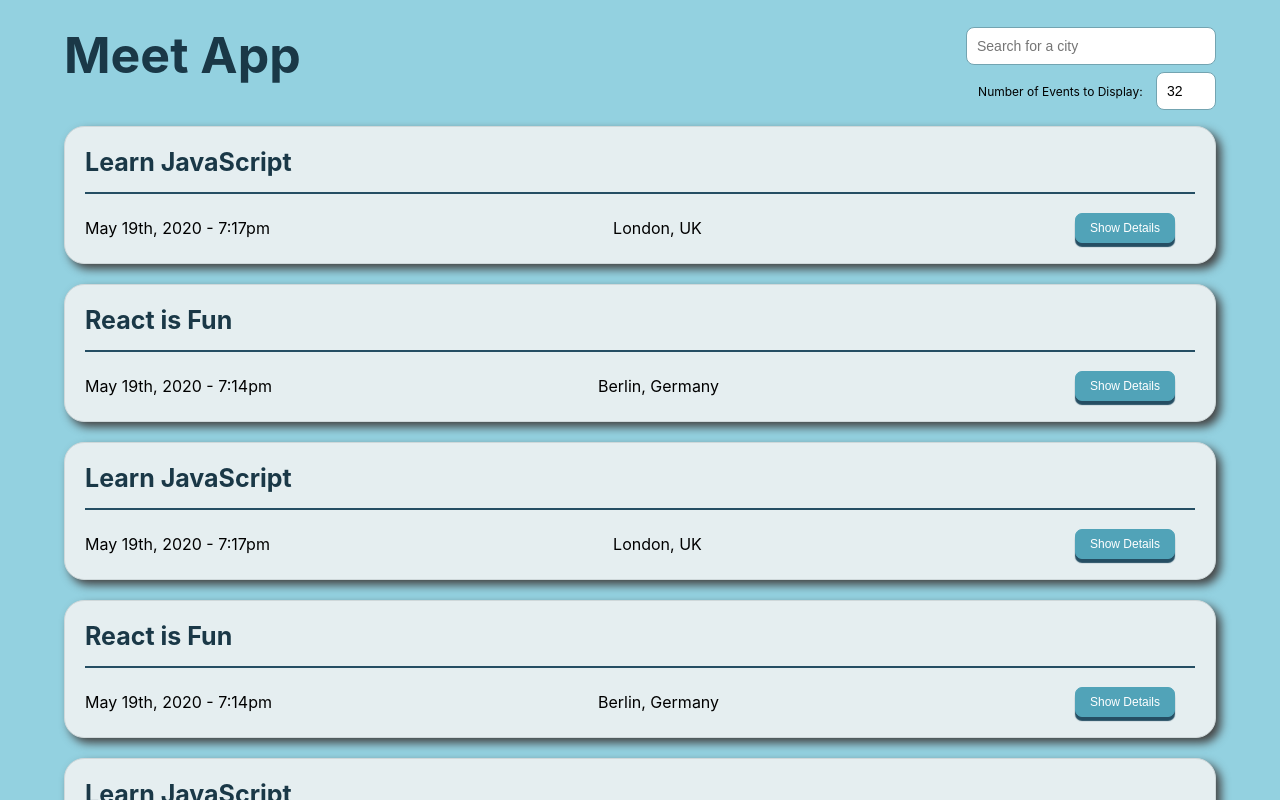
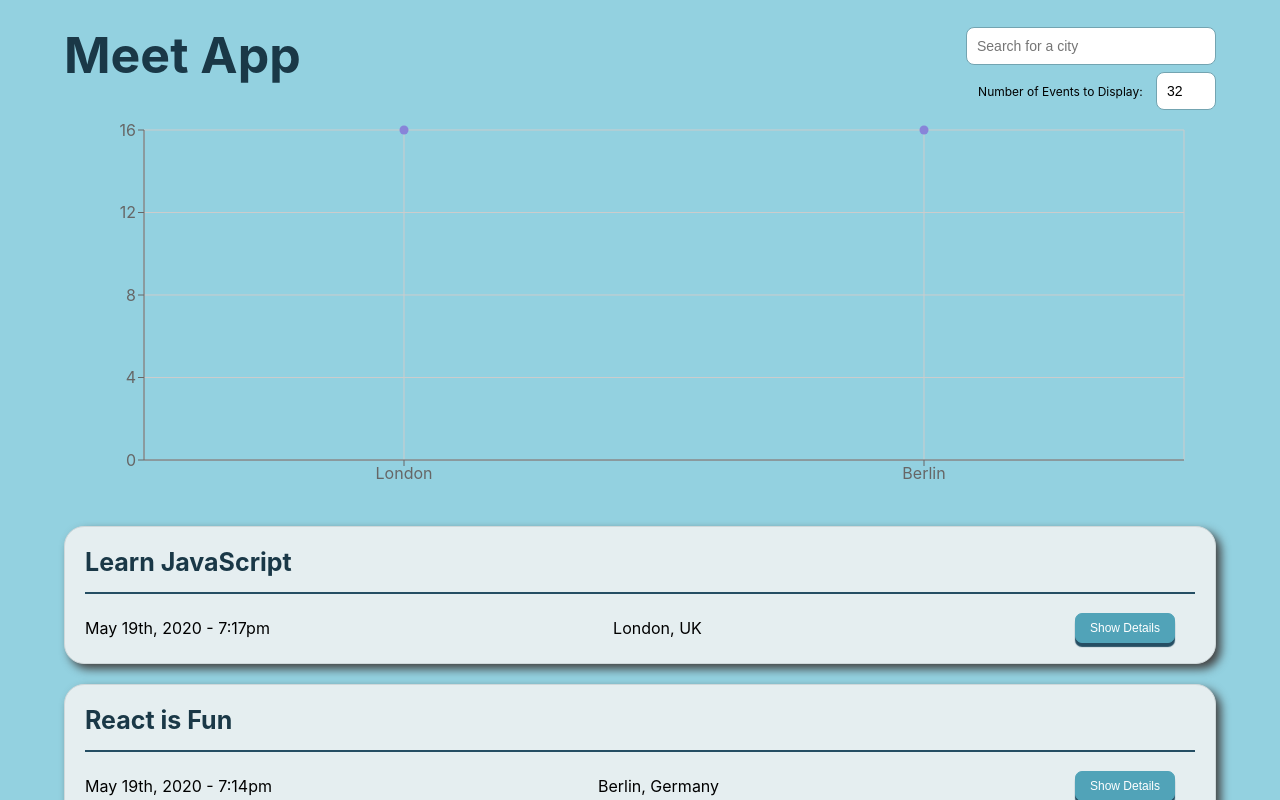
Before and after one commit to TubaJordan/Meet-App, a React (Create React App) app: page / in a window 1280 px wide. Shown: the top 800 px of the page. Built offline with nearby package versions, Linux system fonts and the light colour scheme; what atatus-spa would draw is missing.

Commit message:
chart testing

```diff
--- a/package.json
+++ b/package.json
@@ -12,6 +12,7 @@
     "react": "^18.2.0",
     "react-dom": "^18.2.0",
     "react-scripts": "5.0.1",
+    "recharts": "^2.8.0",
     "web-vitals": "^2.1.4",
     "workbox-background-sync": "^6.6.0",
     "workbox-broadcast-update": "^6.6.0",
@@ -54,9 +55,9 @@
     ]
   },
   "devDependencies": {
+    "@babel/plugin-proposal-private-property-in-object": "7.21.11",
     "gh-pages": "^5.0.0",
     "jest-cucumber": "^3.0.1",
-    "puppeteer": "^18.1.0",
-    "@babel/plugin-proposal-private-property-in-object": "7.21.11"
+    "puppeteer": "^18.1.0"
   }
 }
--- a/src/App.js
+++ b/src/App.js
@@ -9,6 +9,7 @@
 import { InfoAlert, ErrorAlert, WarningAlert } from "./components/Alert";
 
 import './App.css';
+import CityEventsChart from "./components/CityEventsChart";
 
 
 const App = () => {
@@ -70,6 +71,7 @@
           <NumberOfEvents setCurrentNOE={setCurrentNOE} setErrorAlert={setErrorAlert} className="number-of-events-bar" />
         </div>
       </div>
+      <CityEventsChart allLocations={allLocations} events={events} />
       <EventList events={events} />
 
     </div>
--- /dev/null
+++ b/src/components/CityEventsChart.js
@@ -0,0 +1,49 @@
+import { useState, useEffect } from "react";
+import { ScatterChart, Scatter, XAxis, YAxis, CartesianGrid, Tooltip, ResponsiveContainer } from "recharts";
+
+
+const CityEventsChart = ({ allLocations, events }) => {
+
+    const [data, setData] = useState([]);
+
+    useEffect(() => {
+        setData(getData());
+    }, [`${events}`]);
+
+
+    const getData = () => {
+        const data = allLocations.map((location) => {
+            const count = events.filter((event) => event.location === location).length
+            const city = location.split(", ")[0]
+            return { city, count };
+        })
+        return data;
+    };
+
+    return (
+        <ResponsiveContainer width="99%" height={400}>
+            <ScatterChart
+                margin={{
+                    top: 20,
+                    right: 20,
+                    bottom: 20,
+                    left: 20,
+                }}
+            >
+                <CartesianGrid />
+                <XAxis type="category" dataKey="city" name="City" />
+                <YAxis type="number" dataKey="count" name="Number of Events" allowDecimals={false} />
+                <Tooltip cursor={{ strokeDasharray: '3 3' }} />
+                <Scatter name="A school" data={data} fill="#8884d8" />
+            </ScatterChart>
+        </ResponsiveContainer>
+    );
+
+}
+
+
+
+
+
+
+export default CityEventsChart;
```
Also changed, not shown: 1 other file (tests, documents, lock files or other folders).
